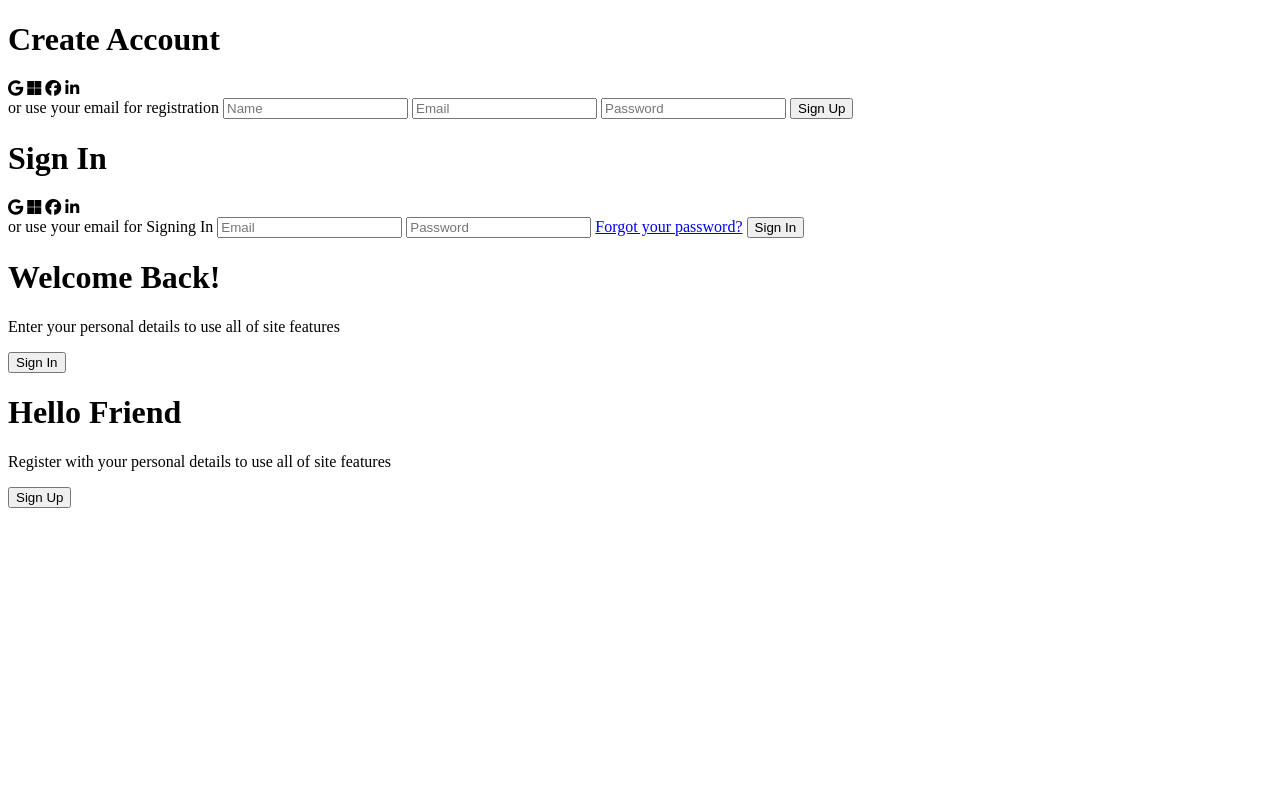
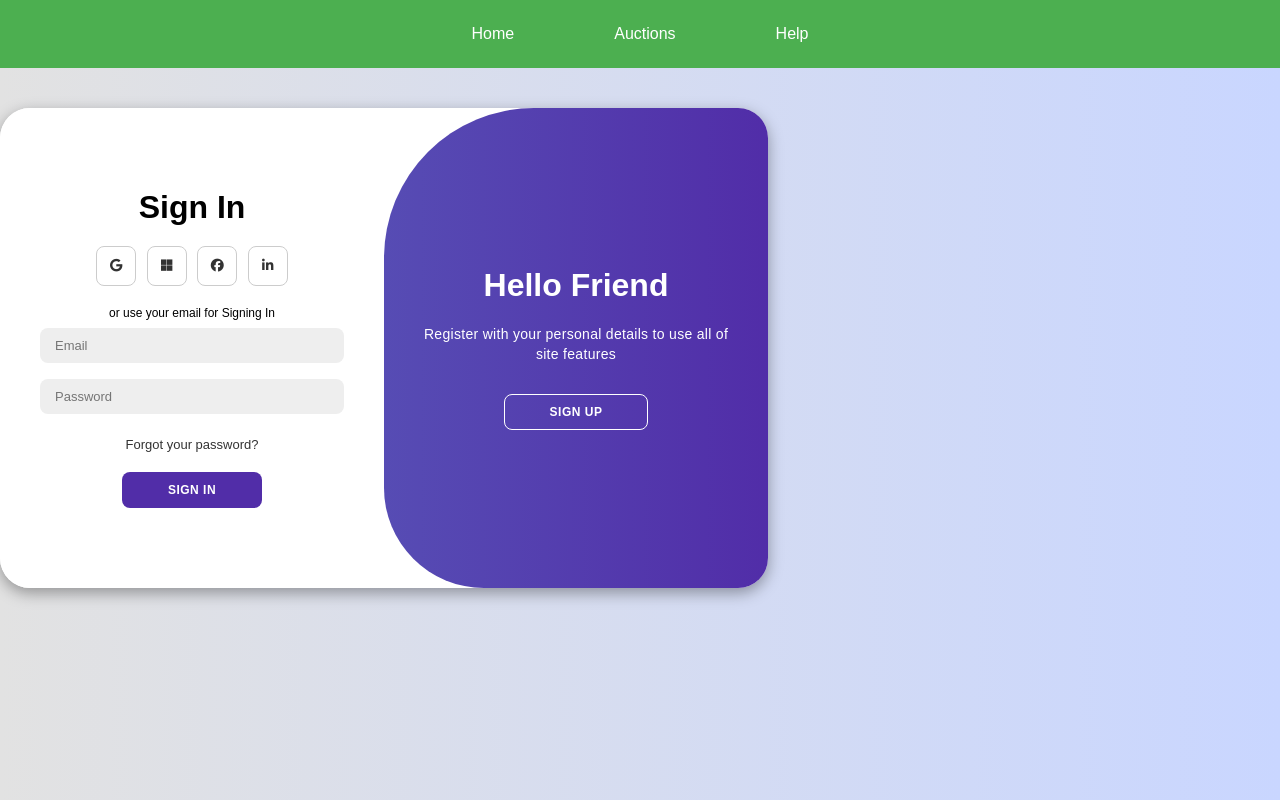
Before and after one commit to tharun-sankar29/Auction-Platform, a plain HTML site: page loginAndRegister.html in a window 1280 px wide. Drawn offline with Linux system fonts and the light colour scheme.

Commit message:
setting up dynamic login

```diff
--- a/css/loginAndRegister.css
+++ b/css/loginAndRegister.css
@@ -10,15 +10,15 @@
 body {
     background-color: #c9d6ff;
     background: linear-gradient(to right, #e2e2e2, #c9d6ff);
+
+    font-family: 'Montserrat', 'Roboto', sans-serif;
+}
+
+.container {
     display: flex;
     align-items: center;
     justify-content: center;
     flex-direction: column;
-    height: 100vh;
-    font-family: 'Montserrat', 'Roboto', sans-serif;
-}
-
-.container {
     background: #fff;
     border-radius: 30px;
     box-shadow: 0 5px 15px rgba(0, 0, 0, 0.35);
--- a/loginAndRegister.html
+++ b/loginAndRegister.html
@@ -3,10 +3,22 @@
 <head>
     <meta charset="UTF-8">
     <meta name="viewport" content="width=device-width, initial-scale=1.0">
-    <link rel="stylesheet" href="style.css">
+    <link rel="stylesheet" href="css/loginAndRegister.css">
+    <link rel="stylesheet" href="css/styles.css">
     <title>LoginPage</title>
 </head>
 <body>
+    <header class="header">
+        <nav class="navbar">
+          <ul>
+            <li><a href="home.html">Home</a></li>
+            <li><a href="auction-listings.html">Auctions</a></li>
+            <li><a href="help.html">Help</a></li>
+          </ul>
+        </nav>
+    </header>
+
+<div class="log-reg-container"></div>
     <div class="container" id = "container">
         <div class="form-container sign-up">
             <form>
@@ -59,6 +71,7 @@
         </div>
 
     </div>
+</div>
 
 
 
```
Also changed, not shown: home.html (+1 -1 lines).
